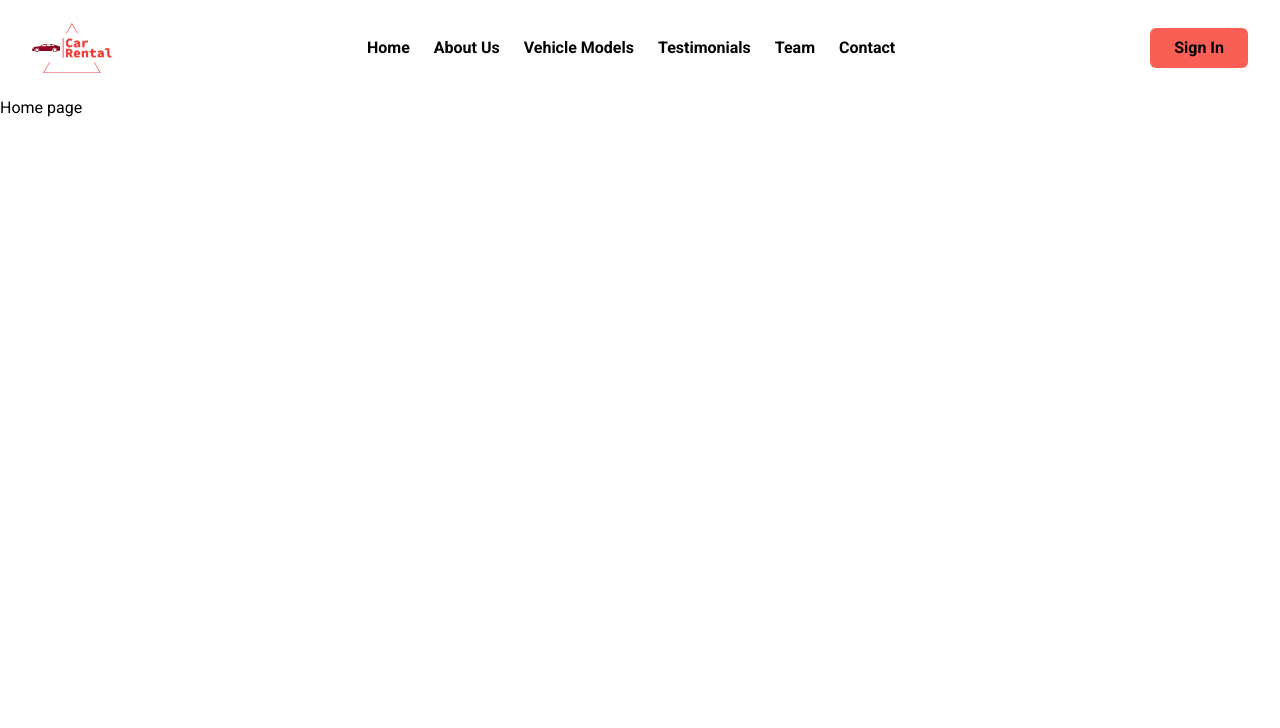
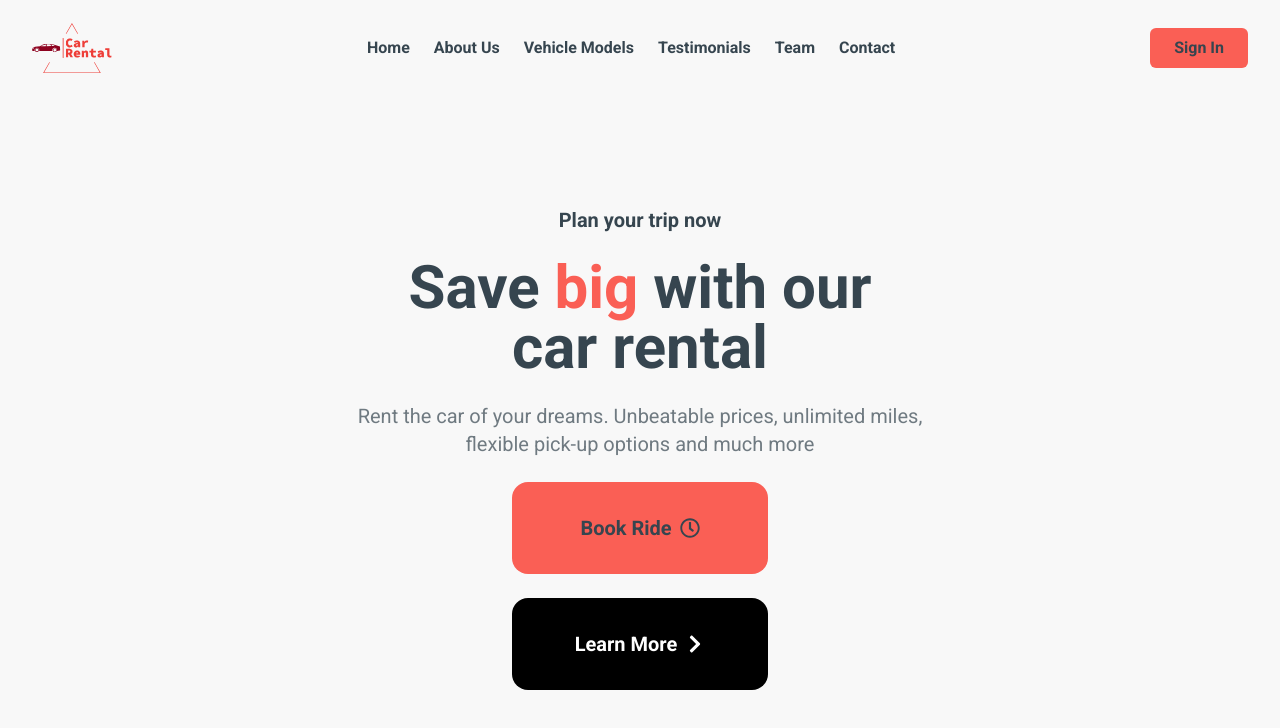
Before and after one commit to AlexMagargiu/Car-Rentals, a React (Vite) app: page /home in a window 1280 px wide. Shown: the top 728 px of the page. Built offline with nearby package versions, Linux system fonts and the light colour scheme.

Commit message:
Add properties and change colors

```diff
--- a/src/App.jsx
+++ b/src/App.jsx
@@ -12,10 +12,10 @@ import NoPage from "./pages/NoPage";
 export default function App() {
   //icon color #8D021F
   return (
-    <main className="font-roboto">
+    <main className="bg-page font-roboto text-primary_text">
       <BrowserRouter>
         <Navbar />
-        <div className="max-w-screen-xl mx-auto">
+        <div className="max-w-screen-xl mx-auto px-6">
           <Routes>
             <Route index element={<Home />} />
             <Route path="/home" element={<Home />} />
--- a/src/components/SignInButton.jsx
+++ b/src/components/SignInButton.jsx
@@ -4,7 +4,7 @@ export default function SignInButton(props) {
   return (
     <NavLink to="/signIn">
       <button
-        className="bg-primary py-2 px-6 rounded-md"
+        className="bg-secondary_text py-2 px-6 rounded-md"
         onClick={props.closeAccordion}
       >
         Sign In
--- a/src/pages/Home.jsx
+++ b/src/pages/Home.jsx
@@ -1,7 +1,9 @@
+import Hero from "../components/Hero";
+
 export default function Home() {
   return (
     <section className="">
-      <h1>Home page</h1>
+      <Hero />
     </section>
   );
 }
--- a/tailwind.config.js
+++ b/tailwind.config.js
@@ -4,7 +4,9 @@ export default {
   theme: {
     extend: {
       colors: {
-        primary: "#FA5F55",
+        page: "#F8F8F8",
+        primary_text: "#36454F",
+        secondary_text: "#FA5F55",
         accordion: "#343434",
       },
     },
```
